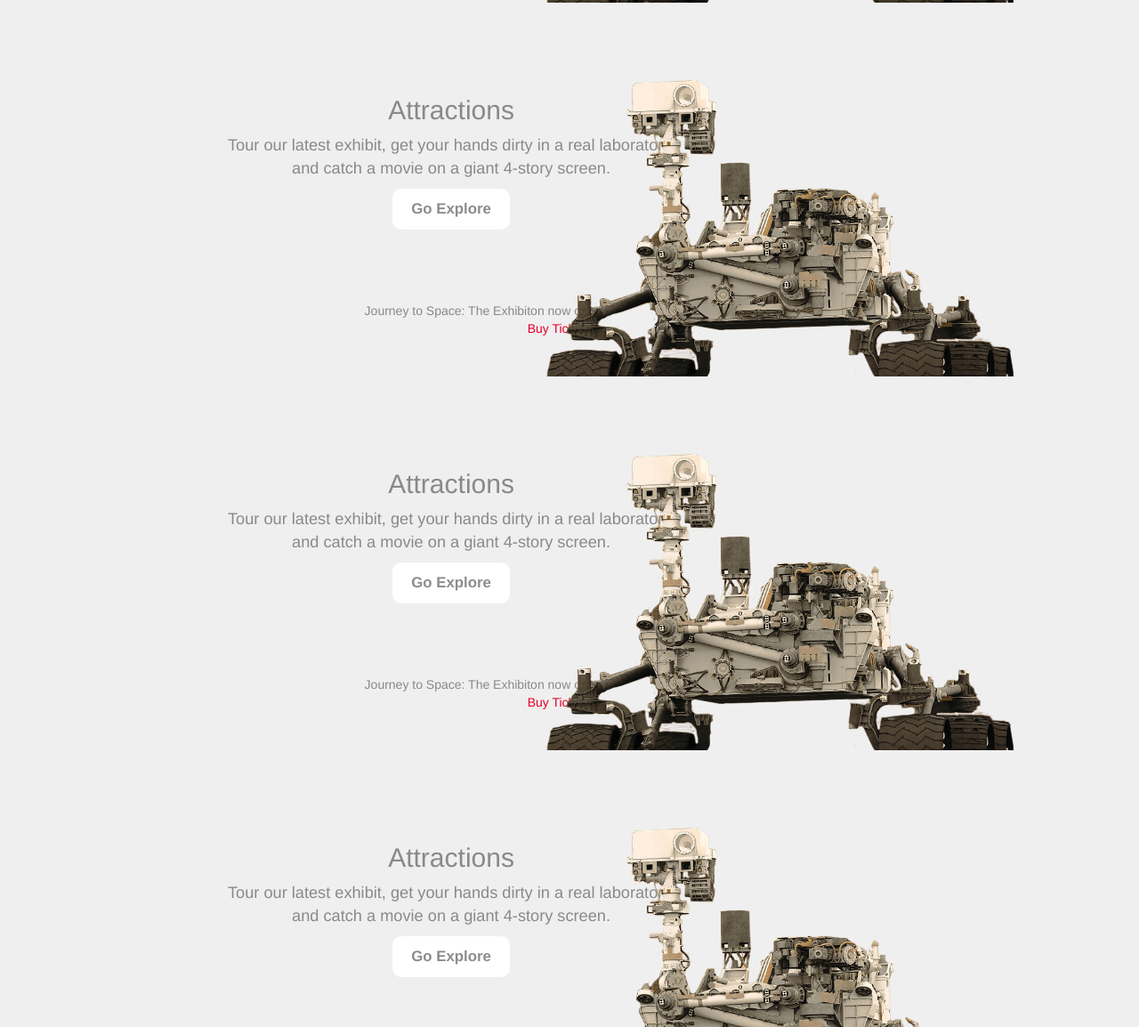
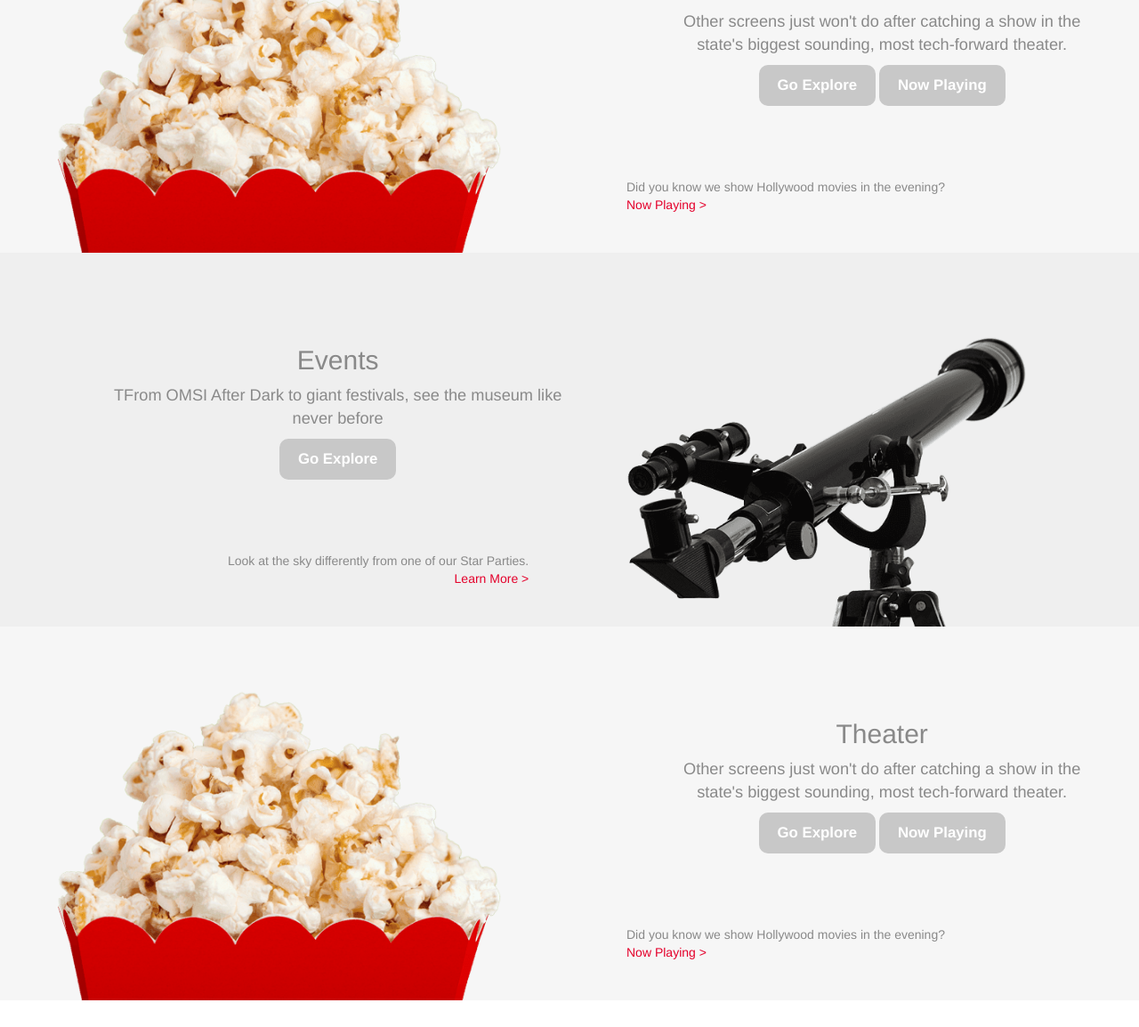
Before and after one commit to ericanafziger/omsi-site-clone, a plain HTML site: page index.html in a window 1280 px wide. Shown: the part 1646-2800 px from the top of the page at 89% size. After the commit the page ends 2770 px from the top, so only its background shows below. Drawn offline with nearby package versions, Linux system fonts and the light colour scheme.

Commit message:
fix responsive tablet size for images and text

```diff
--- a/css/styles.css
+++ b/css/styles.css
@@ -13,7 +13,14 @@ p {
   font-size: 1.3em;
   font-weight: 200;
 }
+.fixed {
+  position: fixed;
+  width: 100%;
+  z-index: 100;
+}
 .navbar{
+  margin-bottom: 0;
+  height: 100px;
   background-color: #FFF;
   padding: 1% 2% 0 2%;
 }
@@ -34,10 +41,11 @@ p {
   width: 100%;
   display: block;
   object-fit: cover;
-  z-index: -1;
+  z-index: 0;
 }
 .large-text {
   position: absolute;
+  z-index: 1;
   top: 40%;
   left: 50%;
   font-size: 4em;
@@ -86,7 +94,7 @@ p {
 }
 .gingerbread video {
   position: relative;
-  height: 50px;
+  height: 100%;
   width: 100%;
   object-fit: cover;
   z-index: -2;
@@ -102,44 +110,105 @@ p {
 .gingerbread-text {
   position: absolute;
   top: 30%;
-  left: 20%;
+  left: 10%;
 }
 
 .gingerbread-img {
   position: absolute;
   top: 0%;
-  right: 10%;
+  left: 60%;
 }
 .container-fluid {
   margin-top: 40px;
 }
-.attractions {
+.section {
   position: relative;
   top: 90%;
   height: 420px;
   background: #EFEFEF;
 }
-.attractions-text {
+.text {
   position: absolute;
   top: 20%;
-  left: 20%;
+  left: 10%;
+  z-index: 2;
   text-align: center;
 }
-.attractions-small-text {
+.small-text {
   position: absolute;
   bottom: 8%;
-  left: 32%;
+  left: 25%;
+  z-index: 2;
   text-align: right;
 }
-.attractions-small-text p {
+.small-text p {
   font-size: 1em;
 }
-.attractions-img {
+.section-img {
   position: absolute;
-  top: 0%;
-  right: 10%;
+  bottom: 0;
+  left: 55%;
   text-align: center;
 }
-.attractions a {
+.section-img img {
+  max-width: 100%;
+}
+.section a {
   color: #E4002B;
 }
+
+.theater {
+  background-color: #F6F6F6;
+}
+.theater .text {
+  left: 60%;
+}
+.theater .section-img img {
+  width: 500px;
+}
+.theater .section-img {
+  left: 5%;
+}
+.theater .small-text {
+  left: 55%;
+  text-align: left;
+}
+.section .btn-feature {
+  background-color: #C8C8C8;
+  color: #fff;
+  z-index: 2;
+}
+.events .section-img img {
+  width: 450px;
+}
+.events .small-text {
+  left: 20%;
+}
+@media screen and (max-width: 992px) {
+  .section-img {
+    left: 50%;
+    top: 41.5%;
+    transform: translate(-50%,0);
+  }
+  .theater {
+    background: #EFEFEF;
+  }
+  .text {
+    right: 5%;
+  }
+  .theater .text {
+    left: 5%;
+  }
+  .theater .section-img {
+    left: 50%;
+    top: 41.5%;
+    transform: translate(-50%,0);
+  }
+  .section-img img {
+    width: 300px;
+  }
+  .small-text {
+    display: none;
+  }
+
+}
--- a/index.html
+++ b/index.html
@@ -10,14 +10,15 @@
     <title>OMSI</title>
   </head>
   <body>
+    <div class="fixed">
+
 
       <div class="navbar" role="navigation">
         <div class="navbar-header">
 
           <span class="navbar-brand"><img src="img/omsi.png" alt="omsi logo" ></span>
         </div>
-        <div class="navbar">
-
+        <div class="navbar-collapse collapse">
 
           <ul class="nav navbar-nav navbar-right">
             <li><a href="#"><span class="glyphicon glyphicon-film
@@ -28,6 +29,7 @@
           </ul>
         </div>
       </div><!--end of navbar-->
+        </div>
 
     <div class="full-size-img">
       <img src="img/food.jpg" alt="photo of berries">
@@ -69,75 +71,71 @@
 
     <div class="container-fluid">
       <div class="row">
-        <div class="col-sm-6 col-md-12 attractions">
-          <div class="attractions-text">
+        <div class="col-sm-6 col-md-12 section attractions">
+          <div class="text">
             <h2>Attractions</h2>
             <p>Tour our latest exhibit, get your hands dirty in a real laboratory,<br> and catch a movie on a giant 4-story screen.</p>
             <button type="button" name="button" class="btn btn-feature">Go Explore</button>
           </div>
-          <div class="attractions-small-text">
+          <div class="small-text">
             <p>Journey to Space: The Exhibiton now open<br><a href="#">Buy Tickets ></a></p>
 
 
           </div>
-          <div class="attractions-img">
+          <div class="section-img">
             <img src="img/product_rover.png" alt="rover">
           </div>
         </div><!--end of attractions-->
+
+        <div class="col-sm-6 col-md-12 section theater">
+          <div class="text">
+            <h2>Theater</h2>
+            <p>Other screens just won't do after catching a show in the<br> state's biggest sounding, most tech-forward theater.</p>
+            <button type="button" name="button" class="btn btn-feature">Go Explore</button>
+            <button type="button" name="button" class="btn btn-feature">Now Playing</button>
+          </div>
+          <div class="small-text">
+            <p>Did you know we show Hollywood movies in the evening?<br><a href="#">Now Playing ></a></p>
+
+
+          </div>
+          <div class="section-img">
+            <img src="img/popcorn.png" alt="rover">
+          </div>
+        </div><!--end of theater-->
       </div><!--end of row-->
 
       <div class="row">
-        <div class="col-sm-6 col-md-12 attractions">
-          <div class="attractions-text">
-            <h2>Attractions</h2>
-            <p>Tour our latest exhibit, get your hands dirty in a real laboratory,<br> and catch a movie on a giant 4-story screen.</p>
+        <div class="col-sm-6 col-md-12 section events">
+          <div class="text">
+            <h2>Events</h2>
+            <p>TFrom OMSI After Dark to giant festivals, see the museum like<br> never before</p>
             <button type="button" name="button" class="btn btn-feature">Go Explore</button>
           </div>
-          <div class="attractions-small-text">
-            <p>Journey to Space: The Exhibiton now open<br><a href="#">Buy Tickets ></a></p>
+          <div class="small-text">
+            <p>Look at the sky differently from one of our Star Parties.<br><a href="#">Learn More ></a></p>
+          </div>
+          <div class="section-img">
+            <img src="img/telescope.png" alt="telescope">
+          </div>
+        </div><!--end of telescope-->
+
+        <div class="col-sm-6 col-md-12 section theater">
+          <div class="text">
+            <h2>Theater</h2>
+            <p>Other screens just won't do after catching a show in the<br> state's biggest sounding, most tech-forward theater.</p>
+            <button type="button" name="button" class="btn btn-feature">Go Explore</button>
+            <button type="button" name="button" class="btn btn-feature">Now Playing</button>
+          </div>
+          <div class="small-text">
+            <p>Did you know we show Hollywood movies in the evening?<br><a href="#">Now Playing ></a></p>
 
 
           </div>
-          <div class="attractions-img">
-            <img src="img/product_rover.png" alt="rover">
+          <div class="section-img">
+            <img src="img/popcorn.png" alt="rover">
           </div>
-        </div><!--end of attractions-->
-      </div><!--end of row-->
-
-      <div class="row">
-        <div class="col-sm-6 col-md-12 attractions">
-          <div class="attractions-text">
-            <h2>Attractions</h2>
-            <p>Tour our latest exhibit, get your hands dirty in a real laboratory,<br> and catch a movie on a giant 4-story screen.</p>
-            <button type="button" name="button" class="btn btn-feature">Go Explore</button>
-          </div>
-          <div class="attractions-small-text">
-            <p>Journey to Space: The Exhibiton now open<br><a href="#">Buy Tickets ></a></p>
-
-
-          </div>
-          <div class="attractions-img">
-            <img src="img/product_rover.png" alt="rover">
-          </div>
-        </div><!--end of attractions-->
-      </div><!--end of row-->
-
-      <div class="row">
-        <div class="col-sm-6 col-md-12 attractions">
-          <div class="attractions-text">
-            <h2>Attractions</h2>
-            <p>Tour our latest exhibit, get your hands dirty in a real laboratory,<br> and catch a movie on a giant 4-story screen.</p>
-            <button type="button" name="button" class="btn btn-feature">Go Explore</button>
-          </div>
-          <div class="attractions-small-text">
-            <p>Journey to Space: The Exhibiton now open<br><a href="#">Buy Tickets ></a></p>
-
-
-          </div>
-          <div class="attractions-img">
-            <img src="img/product_rover.png" alt="rover">
-          </div>
-        </div><!--end of attractions-->
+        </div><!--end of theater-->
       </div><!--end of row-->
     </div><!--end of container-->
 
```
